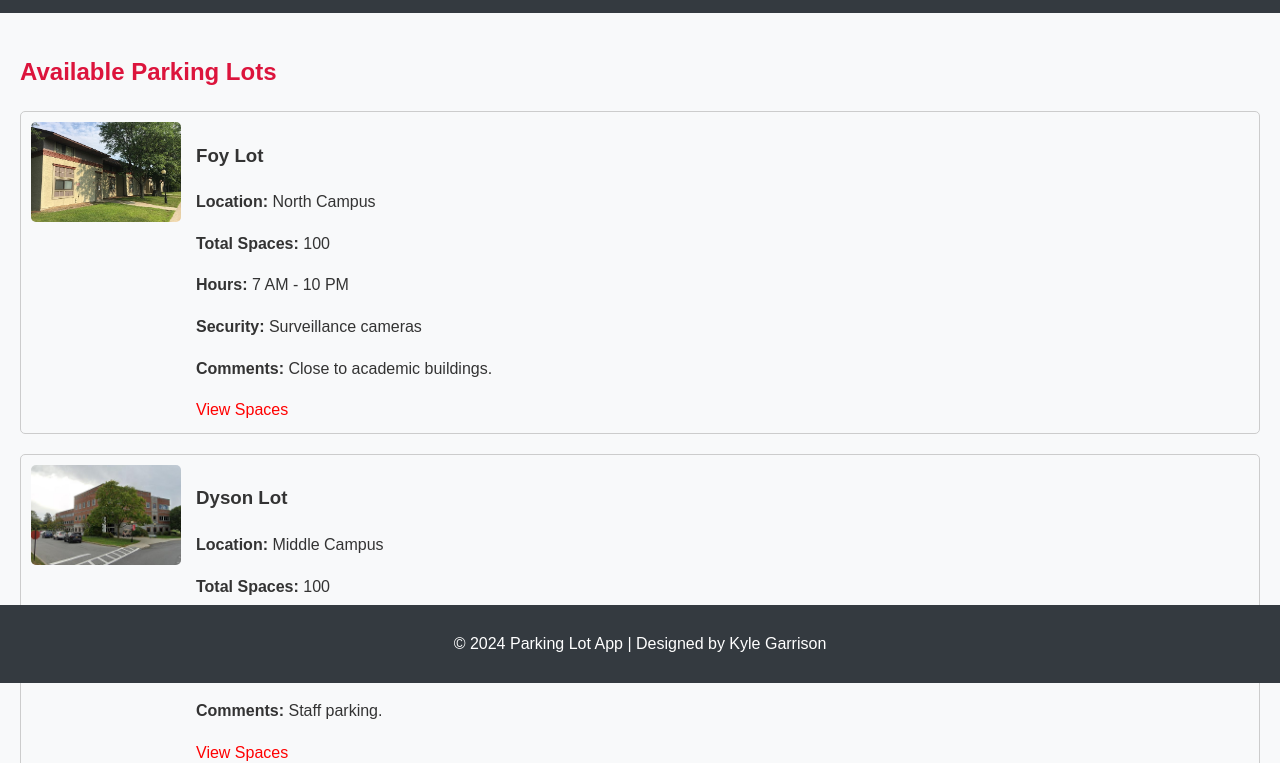
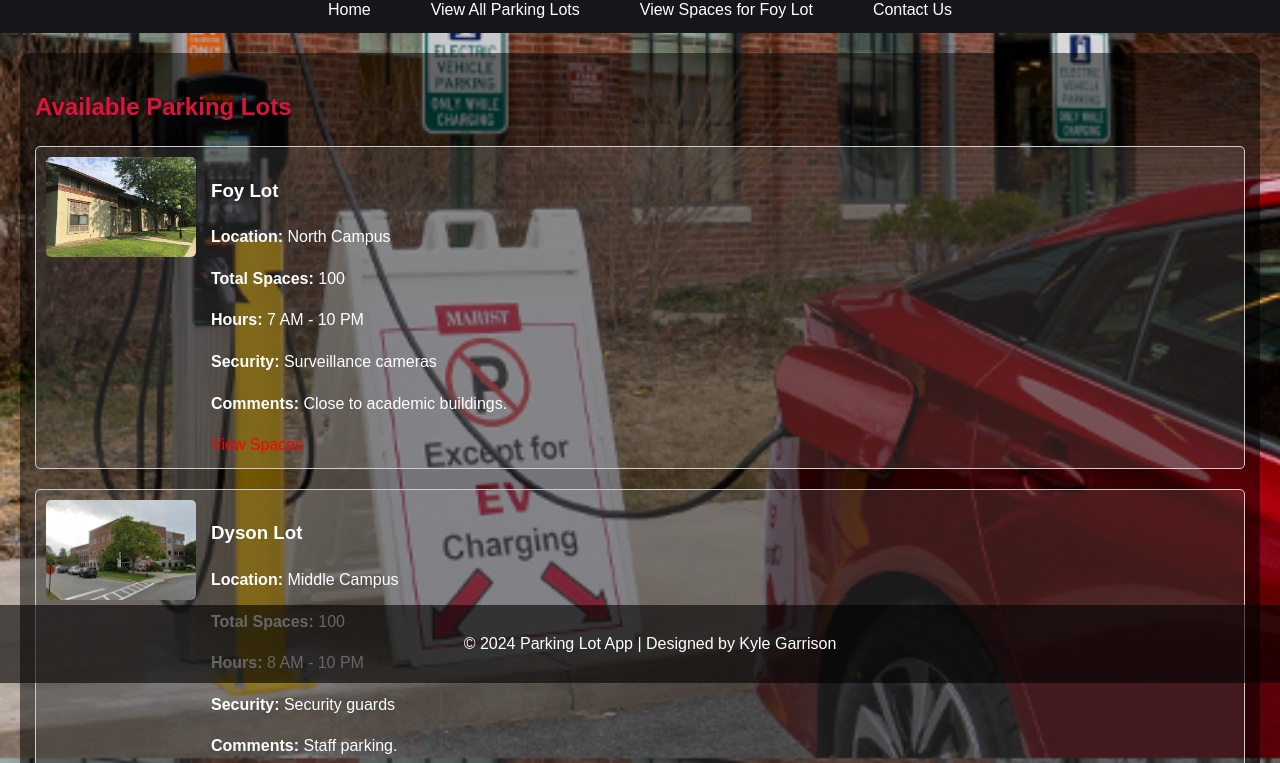
Before and after one commit to kylegarrison/SD330, a plain HTML site: page lots.html in a window 1280 px wide. Shown: the part 117-880 px from the top of the page. Drawn offline with Linux system fonts and the light colour scheme.

Commit message:
visual improvements - final commit

```diff
--- a/lots.html
+++ b/lots.html
@@ -1,210 +1,251 @@
 <!DOCTYPE html>
 <html lang="en">
+
 <head>
-
-
-
     <meta charset="UTF-8">
 
-
     <meta name="viewport" content="width=device-width, initial-scale=1.0">
-
-
     <title>Parking Lots</title>
     <link rel="stylesheet" href="parking.css">
     <style>
+        body {
+            margin: 0;
+            font-family: Arial, sans-serif;
+            background-image: url('bglots.png');
+            background-size: cover;
+
+            background-repeat: no-repeat;
+            background-attachment: fixed;
+            color: #fff;
+        }
+
+        header {
+            text-align: center;
+            background: rgba(0, 0, 0, 0.6);
+            padding: 20px;
+        }
+
+        header h1 {
+            margin: 0;
+            color: #fff;
+        }
+
+        nav ul {
+            list-style: none;
+            padding: 0;
+            margin: 0;
+            display: flex;
+            justify-content: center;
+            background: rgba(0, 0, 0, 0.6);
+        }
+
+        nav ul li {
+            margin: 0 10px;
+        }
+
+        nav ul li a {
+            text-decoration: none;
+            color: #fff;
+            padding: 10px 20px;
+            display: inline-block;
+        }
+
+        nav ul li a:hover {
+            background-color: rgba(255, 255, 255, 0.3);
+            border-radius: 5px;
+
+        }
+
+        main {
+            padding: 20px;
+
+        }
+
+        section {
+            background: rgba(0, 0, 0, 0.5);
+
+            padding: 15px;
+            border-radius: 10px;
+        }
+
         #parking-lots-list {
+
             list-style: none;
             padding: 0;
         }
 
+        #parking-lots-list li {
 
-        #parking-lots-list li {
             display: flex;
             align-items: flex-start;
             margin-bottom: 20px;
             border: 1px solid #ccc;
             padding: 10px;
+
             border-radius: 5px;
+            background: rgba(255, 255, 255, 0.1);
         }
+
 
         #parking-lots-list img {
             width: 150px;
             height: 100px;
+
             margin-right: 15px;
             border-radius: 5px;
             object-fit: cover;
         }
 
+
         #parking-lots-list div {
+
             flex: 1;
         }
 
+        footer {
+            text-align: center;
+            padding: 10px;
+            background: rgba(0, 0, 0, 0.6);
 
-   </style>
+            position: fixed;
+            bottom: 0;
+
+            width: 100%;
+            color: #fff;
+
+        }
+    </style>
 </head>
+
 <body>
-
-
     <header>
         <h1>All Parking Lots</h1>
     </header>
     <nav>
+
         <ul>
             <li><a href="parking.html">Home</a></li>
+
             <li><a href="lots.html">View All Parking Lots</a></li>
-
             <li><a href="spaces.html?lot=Foy%20Lot">View Spaces for Foy Lot</a></li>
-
             <li><a href="404.html">Contact Us</a></li>
 
         </ul>
     </nav>
     <main>
+        <section>
+
+            <h2>Available Parking Lots</h2>
+            <ul id="parking-lots-list">
+                <!-- List of lots dynamically populated by JavaScript -->
+            </ul>
+        </section>
 
 
+    </main>
 
-        <section>
-            <h2>Available Parking Lots</h2>
-            <ul id="parking-lots-list">
-
-            </ul>
-        </section>
-    </main>
     <footer>
-
-
-
         <p>&copy; 2024 Parking Lot App | Designed by Kyle Garrison</p>
     </footer>
-    <script>
+
+<script>
         const parkingData = {
-
-
 
             "parkingLots": [
                 {
                     "name": "Foy Lot",
-                    "mapFilename": "mapFoy.jpg",
+
                     "photoFilename": "foy.jpg",
                     "totalSpaces": 100,
                     "comments": "Close to academic buildings.",
                     "location": "North Campus",
+
                     "hours": "7 AM - 10 PM",
                     "security": "Surveillance cameras"
                 },
                 {
                     "name": "Dyson Lot",
-                    "mapFilename": "mapDysonLot.jpg",
+
                     "photoFilename": "dyson.jpg",
                     "totalSpaces": 100,
                     "comments": "Staff parking.",
+
                     "location": "Middle Campus",
                     "hours": "8 AM - 10 PM",
                     "security": "Security guards"
+                },
 
-
-                },
                 {
                     "name": "Lower Fulton Lot",
-                    "mapFilename": "mapLFLot.jpg",
                     "photoFilename": "lowerfulton.jpg",
                     "totalSpaces": 75,
+
                     "comments": "Student parking",
                     "location": "Next to tennis courts",
                     "hours": "24 Hours",
                     "security": "Emergency phones"
+                },
 
-
-
-
-                },
                 {
                     "name": "Ward Lot",
-                    "mapFilename": "mapWardLot.jpg",
+
                     "photoFilename": "ward.jpg",
                     "totalSpaces": 50,
                     "comments": "Student parking",
                     "location": "Gartland buildings",
+
                     "hours": "24 Hours",
                     "security": "Security guards"
-
-
-
                 },
                 {
+
                     "name": "McCann Lot",
-                    "mapFilename": "mapMcCannLot.jpg",
                     "photoFilename": "mccann.jpg",
                     "totalSpaces": 300,
                     "comments": "Large parking for sporting events",
                     "location": "McCann",
                     "hours": "8 AM - 12 AM",
                     "security": "Security cameras/guards"
+
                 },
+                {
+                    "name": "Donelly Lot",
+                    "photoFilename": "donelly.jpg",
 
 
-                {
-                    "name": "Donelly Lot",
-                    "mapFilename": "mapDonellyLot.jpg",
-                    "photoFilename": "donelly.jpg",
                     "totalSpaces": 150,
                     "comments": "Staff parking",
                     "location": "Donelly",
                     "hours": "24 Hours",
                     "security": "Security guards"
+                }
 
 
-                }
+
             ]
         };
 
-        // Populate parking lots list dynamically
+
         const lotsList = document.getElementById('parking-lots-list');
-
-
-
         parkingData.parkingLots.forEach(lot => {
             const listItem = document.createElement('li');
             listItem.innerHTML = `
                 <img src="${lot.photoFilename}" alt="${lot.name} Photo">
                 <div>
                     <h3>${lot.name}</h3>
+
                     <p><strong>Location:</strong> ${lot.location}</p>
                     <p><strong>Total Spaces:</strong> ${lot.totalSpaces}</p>
+
+
                     <p><strong>Hours:</strong> ${lot.hours}</p>
                     <p><strong>Security:</strong> ${lot.security}</p>
                     <p><strong>Comments:</strong> ${lot.comments}</p>
+
                     <a href="spaces.html?lot=${encodeURIComponent(lot.name)}">View Spaces</a>
                 </div>
             `;
-
-
-
-
             lotsList.appendChild(listItem);
-
-
-
-
-
-
-
-
-
-
-
-
-
-
-
-
-
-
-
-
-
-
         });
     </script>
 </body>
```
Also changed, not shown: parking.html (+95 -4 lines), spaces.html (+117 -40 lines), background.png (added), bglots.png (added), bgspaces.png (added).
